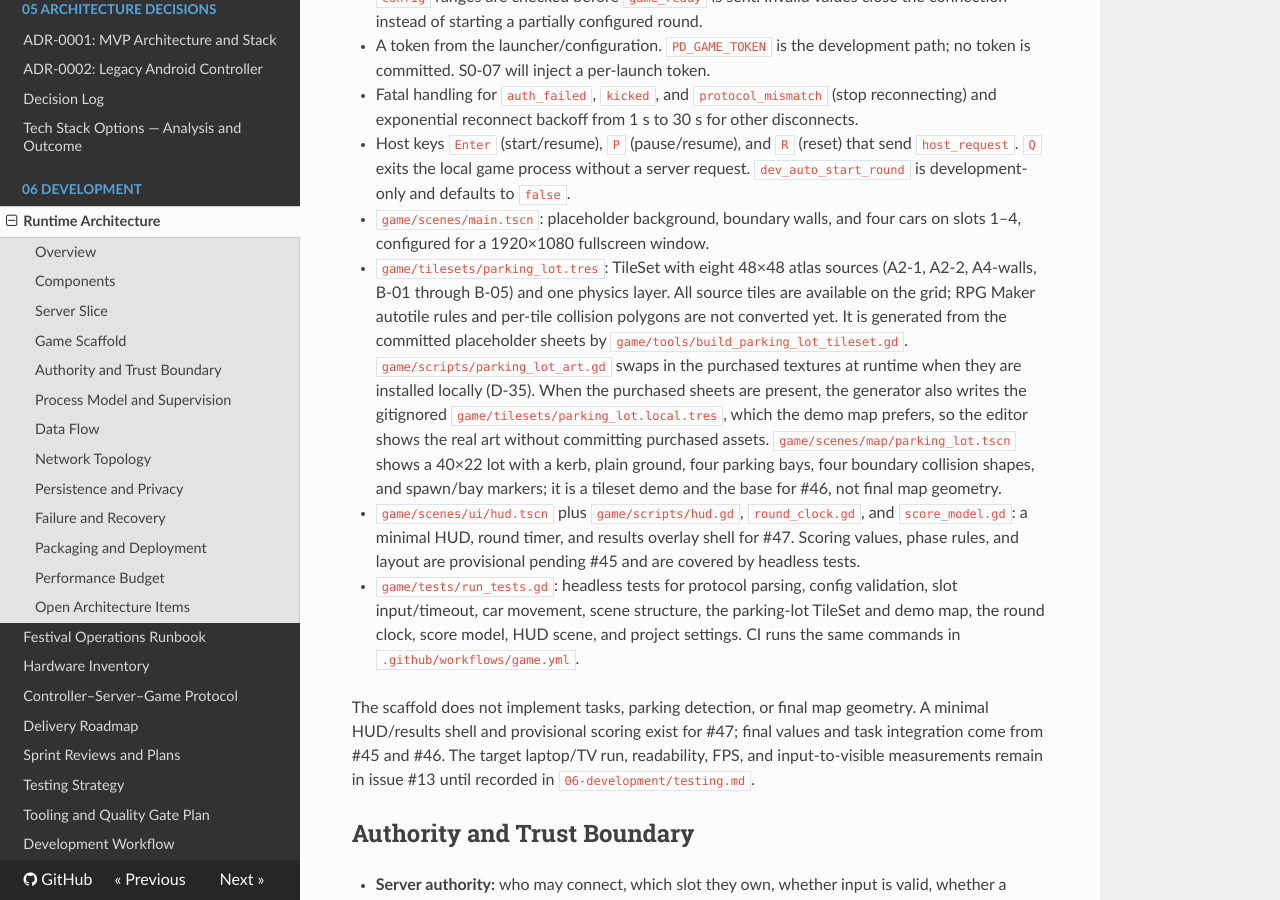
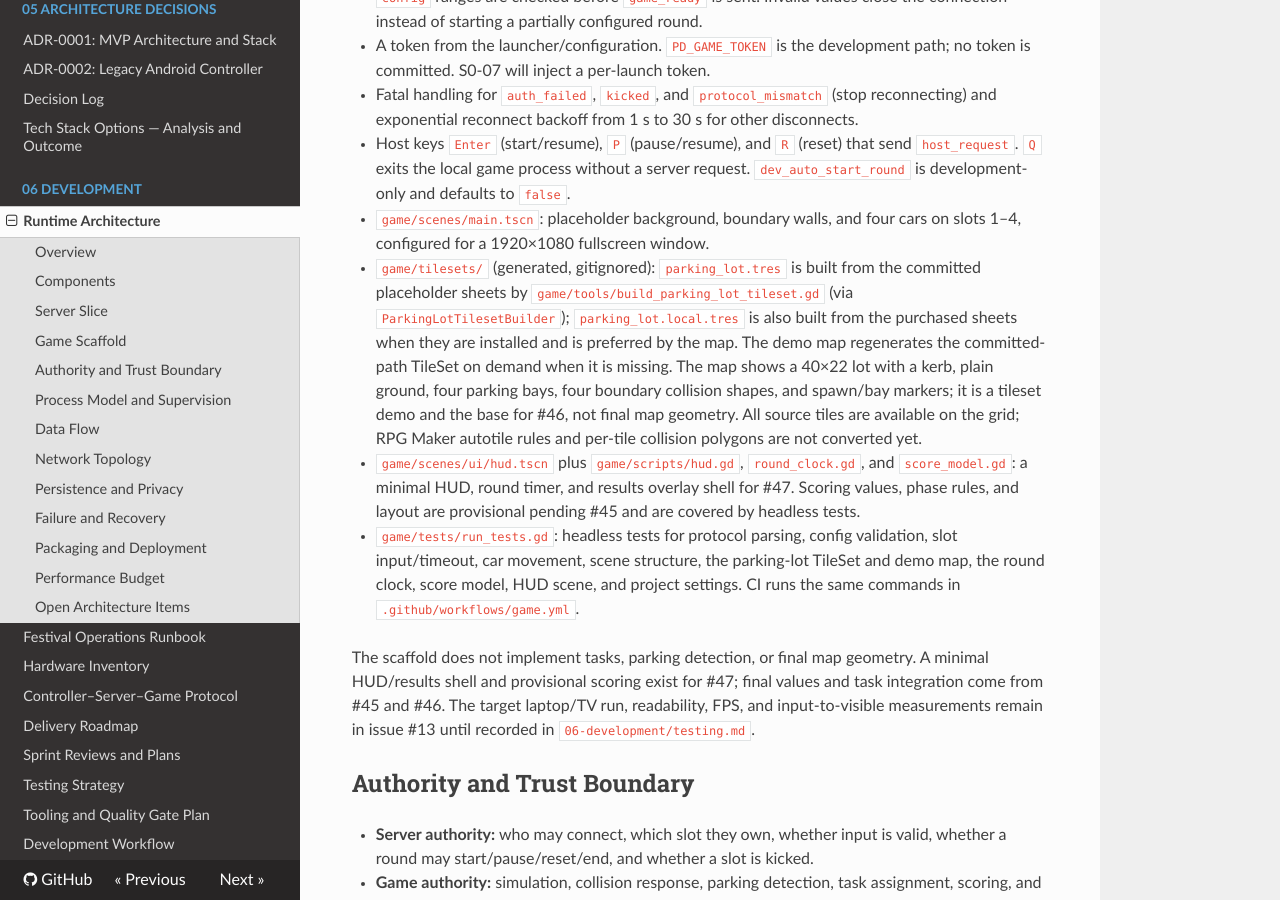
Before and after one commit to PSZLBit/ProszkowskaDrift, an MkDocs documentation site: the page built from documentation/06-development/architecture.md, in a window 1280 px wide and 900 px high, scrolled down 2062 px. Built offline with MkDocs 1.6.1, drawn with Linux system fonts in a browser that asks for light colours; nearby versions of some CDN libraries.

Commit message:
chore(game): make tilesets generated, untracked artifacts
Tilesets are now build artifacts rather than committed resources (D-35).

- Gitignore game/tilesets/ entirely.
- Remove the committed parking_lot.tres from the index.
- Add ParkingLotTilesetBuilder and on-demand generation in ParkingLotMap
  and the tileset test, so the map and tests work on a fresh clone.
- Run the generator as a CI step before the headless tests.
- Update docs to reflect the generated, untracked tileset policy.

Refs #47, #61.

```diff
--- a/documentation/06-development/architecture.md
+++ b/documentation/06-development/architecture.md
@@ -105,20 +105,16 @@ Godot 4.7.2 project with:
   request. `dev_auto_start_round` is development-only and defaults to `false`.
 - `game/scenes/main.tscn`: placeholder background, boundary walls, and four cars
   on slots 1–4, configured for a 1920×1080 fullscreen window.
-- `game/tilesets/parking_lot.tres`: TileSet with eight 48×48 atlas sources
-  (A2-1, A2-2, A4-walls, B-01 through B-05) and one physics layer. All source
-  tiles are available on the grid; RPG Maker autotile rules and per-tile
-  collision polygons are not converted yet. It is generated from the committed
-  placeholder sheets by `game/tools/build_parking_lot_tileset.gd`.
-  `game/scripts/parking_lot_art.gd` swaps in the purchased textures at runtime
-  when they are installed locally (D-35). When the purchased sheets are present,
-  the generator also writes the gitignored
-  `game/tilesets/parking_lot.local.tres`, which the demo map prefers, so the
-  editor shows the real art without committing purchased assets.
-  `game/scenes/map/parking_lot.tscn`
-  shows a 40×22 lot with a kerb, plain ground, four parking bays, four boundary
-  collision shapes, and spawn/bay markers; it is a tileset demo and the base for
-  #46, not final map geometry.
+- `game/tilesets/` (generated, gitignored): `parking_lot.tres` is built from the
+  committed placeholder sheets by `game/tools/build_parking_lot_tileset.gd` (via
+  `ParkingLotTilesetBuilder`); `parking_lot.local.tres` is also built from the
+  purchased sheets when they are installed and is preferred by the map. The demo
+  map regenerates the committed-path TileSet on demand when it is missing. The
+  map shows a 40×22 lot with a kerb, plain ground, four parking bays, four
+  boundary collision shapes, and spawn/bay markers; it is a tileset demo and the
+  base for #46, not final map geometry. All source tiles are available on the
+  grid; RPG Maker autotile rules and per-tile collision polygons are not
+  converted yet.
 - `game/scenes/ui/hud.tscn` plus `game/scripts/hud.gd`, `round_clock.gd`, and
   `score_model.gd`: a minimal HUD, round timer, and results overlay shell for
   #47. Scoring values, phase rules, and layout are provisional pending #45 and
```
Also changed, not shown: documentation/05-architecture-decisions/decision-log.md (+1 -1 lines), game/assets/CREDITS.md (+6 -7 lines), 9 other files.
